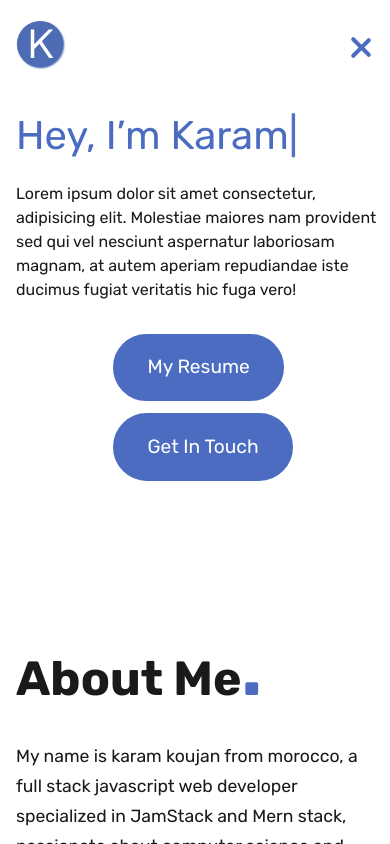
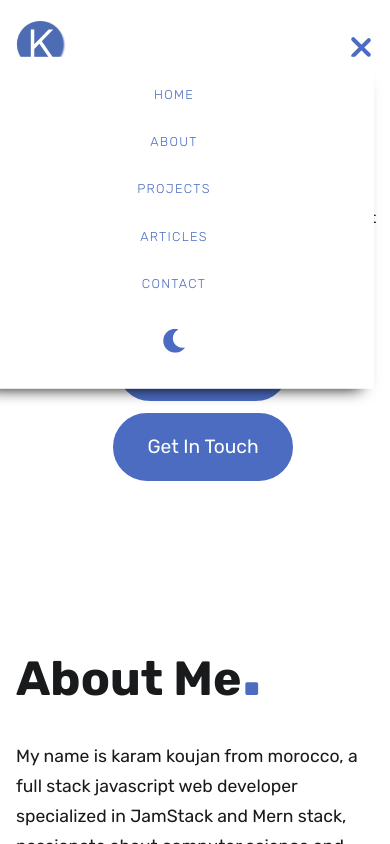
Before and after one commit to karam-koujan/personal-portfolio-V2, a Next.js app: page / in a window 390 px wide. Both pictures are taken after a click on the element 361 px from the left and 45 px from the top of the page. Shown: the top 844 px of the page. Built offline with nearby package versions, Linux system fonts and the light colour scheme.

Commit message:
fix the nav bar css bug

```diff
--- a/components/common/layout/header/index.tsx
+++ b/components/common/layout/header/index.tsx
@@ -26,15 +26,15 @@ const Header = ({ nav }: HeaderI) => {
         <Hamburger showNavBar={showNavBar} setShowNavBar={setShowNavBar} />
       </nav>
 
-      <div
-        className={`sm:hidden w-full flex-row-reverse translate-y-[-10%] hidden  opacity-0 transition-all linear duration-500 ${
-          showNavBar ? "block opacity-100 translate-y-0" : ""
-        }`}
-      >
-        <div className="sm:flex gap-7 items-center flex-col  hidden w-[25rem] py-7 justify-center bg-color-white dark:bg-color-primary shadow-3xl">
+      <div className={` height-0 bg-color-primary relative z-10 `}>
+        <div
+          className={`hidden opacity-0 max-h-[0]  translate-y-[-10%]  transition-all linear duration-500   absolute right-[0]  sm:flex gap-7 items-center flex-col   w-[25rem] py-7 justify-center bg-color-white dark:bg-color-primary shadow-3xl  ${
+            showNavBar ? "max-h-[999px] opacity-100 translate-y-0" : ""
+          }`}
+        >
           {nav.map((navItem: string, idx: number) => (
             <Link href={`/#${navItem}`} key={idx}>
-              <a className="text-color-secondary dark:text-color-third font-thin  uppercase text-[0.8rem] tracking-widest relative before:content-[''] after:content-[''] before:w-0  after:w-0 before:h-[6px] after:bg-color-secondary after:absolute after:h-[6px] before:bg-color-secondary before:absolute before:bottom-[-100%] after:bottom-[-100%] before:left-[50%] before:right-[50%] after:left-[50%] after:right-[50%] before:rounded-[20px] after:rounded-[20px] before:transition-all before:ease-in-out before:duration-500  after:transition-all after:ease-in-out after:duration-500  hover:before:w-[100%] hover:after:w-[50%] hover:before:left-0 ">
+              <a className="text-color-secondary dark:text-color-third font-thin  uppercase text-[0.8rem] tracking-widest relative transition linear duration-500 hover:text-color-primary focus:text-color-primary dark:hover:text-color-secondary dark:focus:text-color-secondary ">
                 {navItem}
               </a>
             </Link>
--- a/components/introduction/index.tsx
+++ b/components/introduction/index.tsx
@@ -20,7 +20,7 @@ const Introduction = () => {
             magnam, at autem aperiam repudiandae iste ducimus fugiat veritatis
             hic fuga vero!
           </p>
-          <div className="mt-[2rem] translate-x-[-2%] w-fit flex gap-7 sm:translate-x-0 sm:flex-col sm:m-auto sm:gap-3 sm:mt-[2rem]">
+          <div className="mt-[2rem] translate-x-[-2%] w-fit flex gap-7 sm:translate-x-0 sm:flex-col sm:items-center sm:m-auto sm:gap-3 sm:mt-[2rem]">
             <Link href="">
               <a>
                 <Button>my resume</Button>
```
